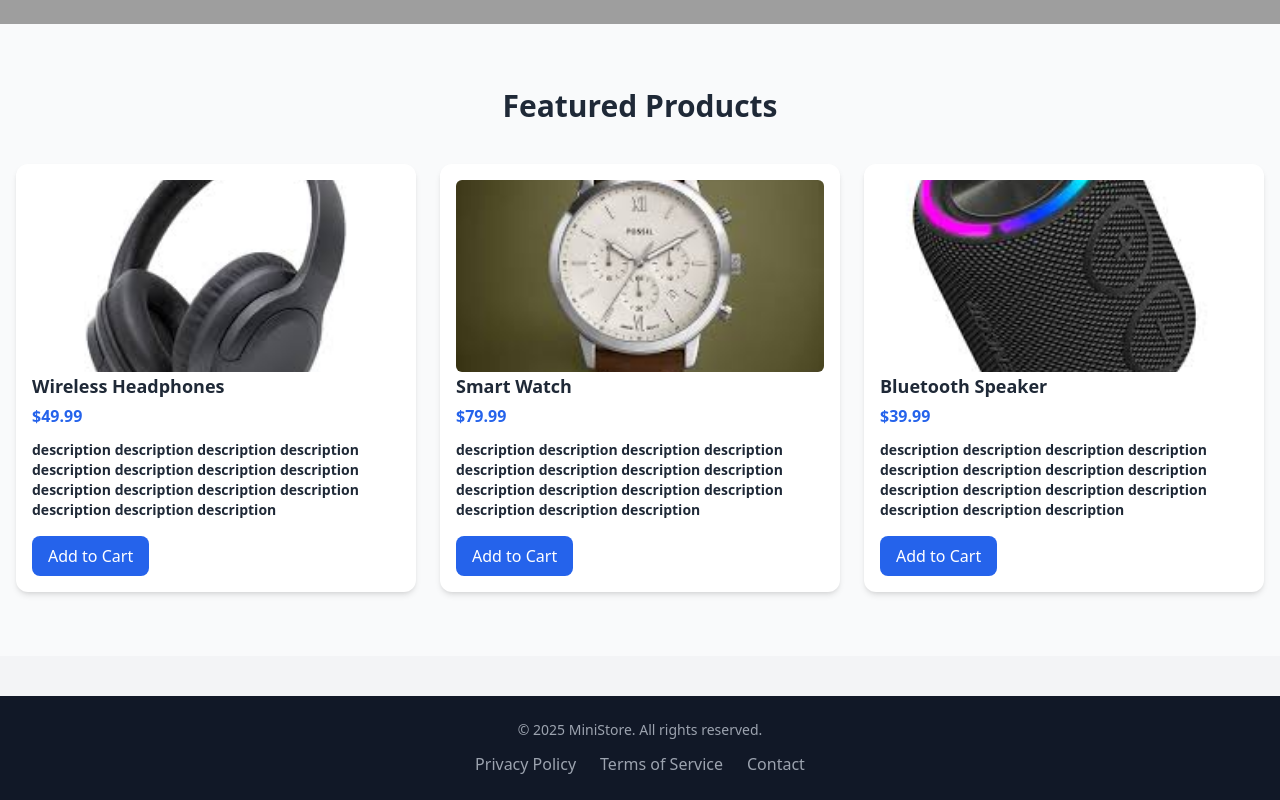
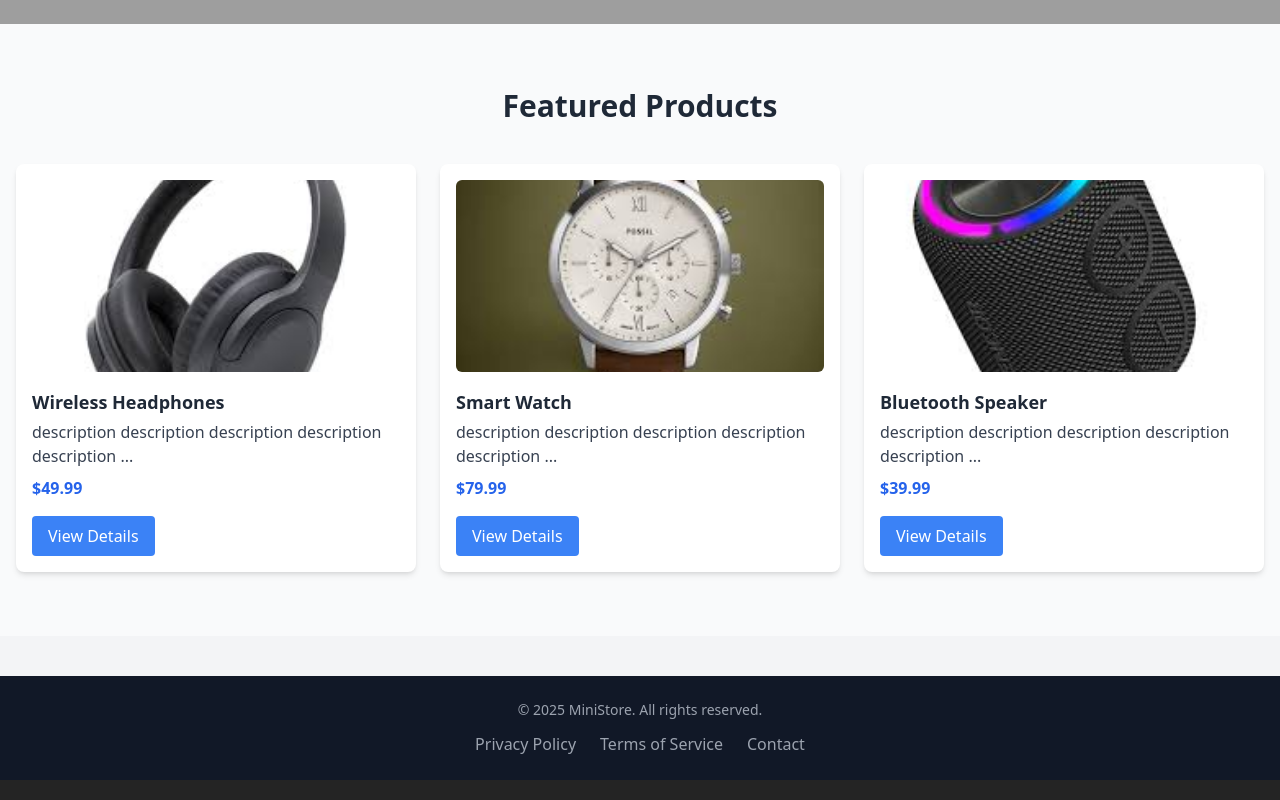
Before and after one commit to Lahcen-Ouhassou/Mini-Store, a React app in the folder frontend/: page / in a window 1280 px wide. Shown: the part 998-1798 px from the top of the page. Built offline with nearby package versions, Linux system fonts and the light colour scheme; grey boxes are pictures that could not be loaded; the HTML template or start-up script is replaced by a standard one.

Commit message:
Upd Card products

```diff
--- a/frontend/src/App.jsx
+++ b/frontend/src/App.jsx
@@ -6,6 +6,7 @@ import Hero from "./components/Hero";
 import ProductsSection from "./components/ProductsSection";
 import Footer from "./components/Footer";
 import Products from "./pages/Products";
+import ProductDetails from "./pages/ProductDetails";
 
 function App() {
   return (
@@ -17,6 +18,7 @@ function App() {
       </Routes>
       <main className="flex-grow">
         <Routes>
+          <Route path="/products/:id" element={<ProductDetails />} />
           <Route
             path="/"
             element={
@@ -25,7 +27,8 @@ function App() {
                 <ProductsSection />
               </>
             }
-          />
+          />Product Details Page
+Product ID: undefined
 
           {/* صفحة المنتجات */}
           <Route path="/products" element={<Products />} />
--- a/frontend/src/components/ProductCard.jsx
+++ b/frontend/src/components/ProductCard.jsx
@@ -1,20 +1,24 @@
-import React from "react";
+import { Link } from "react-router-dom";
 
-function ProductCard({ image, title, price, description }) {
+function ProductCard({ id, image, title, price, description }) {
   return (
-    <div className="bg-white shadow-md rounded-xl p-4 hover:shadow-lg transition duration-450">
+    <div className="bg-white shadow-md rounded-lg p-4 hover:shadow-lg transition">
       <img
         src={image}
         alt={title}
-        className="w-full h-48 object-cover rounded-md"
+        className="w-full h-48 object-cover rounded-md mb-4"
       />
       <h3 className="text-lg font-semibold text-gray-800 mb-1">{title}</h3>
-      <p className="text-blue-600 font-bold mb-3">${price}</p>
-      <p className="text-sm font-semibold text-gray-800 mb-4">{description}</p>
+      <p className="text-gray-700 mb-2">{description.slice(0, 60)}...</p>
+      <p className="text-blue-600 font-bold mb-4">${price}</p>
 
-      <button className="bg-blue-600 text-white px-4 py-2 rounded-lg hover:bg-blue-700 transition">
-        Add to Cart
-      </button>
+      {/* زر التفاصيل */}
+      <Link
+        to={`/products/${id}`}
+        className="inline-block bg-blue-500 text-white px-4 py-2 rounded hover:bg-blue-600 transition"
+      >
+        View Details
+      </Link>
     </div>
   );
 }
--- a/frontend/src/components/ProductsSection.jsx
+++ b/frontend/src/components/ProductsSection.jsx
@@ -37,10 +37,13 @@ function ProductsSection() {
         <h2 className="text-3xl font-bold text-gray-800 mb-10 text-center">
           Featured Products
         </h2>
-        <div className="grid grid-cols-1 sm:grid-cols-2 md:grid-cols-3 gap-6">  {/* grid-cols-1 sm:grid-cols-2 : hada f screen sghira kyban wahd product f screen mtwsta kybano 2 hada responsive */}
+        <div className="grid grid-cols-1 sm:grid-cols-2 md:grid-cols-3 gap-6">
+          {" "}
+          {/* grid-cols-1 sm:grid-cols-2 : hada f screen sghira kyban wahd product f screen mtwsta kybano 2 hada responsive */}
           {products.map((product) => (
             <ProductCard
               key={product.id}
+              id={product.id}
               image={product.image}
               title={product.title}
               price={product.price}
--- /dev/null
+++ b/frontend/src/pages/ProductDetails.jsx
@@ -0,0 +1,18 @@
+import { useParams } from "react-router-dom";
+
+function ProductDetails() {
+  // useParams كتجيب id من URL
+  const { id } = useParams();
+
+  // مؤقتاً، نعرض غير id باش نتأكدو أنها خدامة
+  return (
+    <div className="p-10 text-center">
+      <h1 className="text-3xl font-bold mb-4 text-gray-900">
+        Product Details Page
+      </h1>
+      <p className="text-lg text-gray-700">Product ID: {id}</p>
+    </div>
+  );
+}
+
+export default ProductDetails;
```
